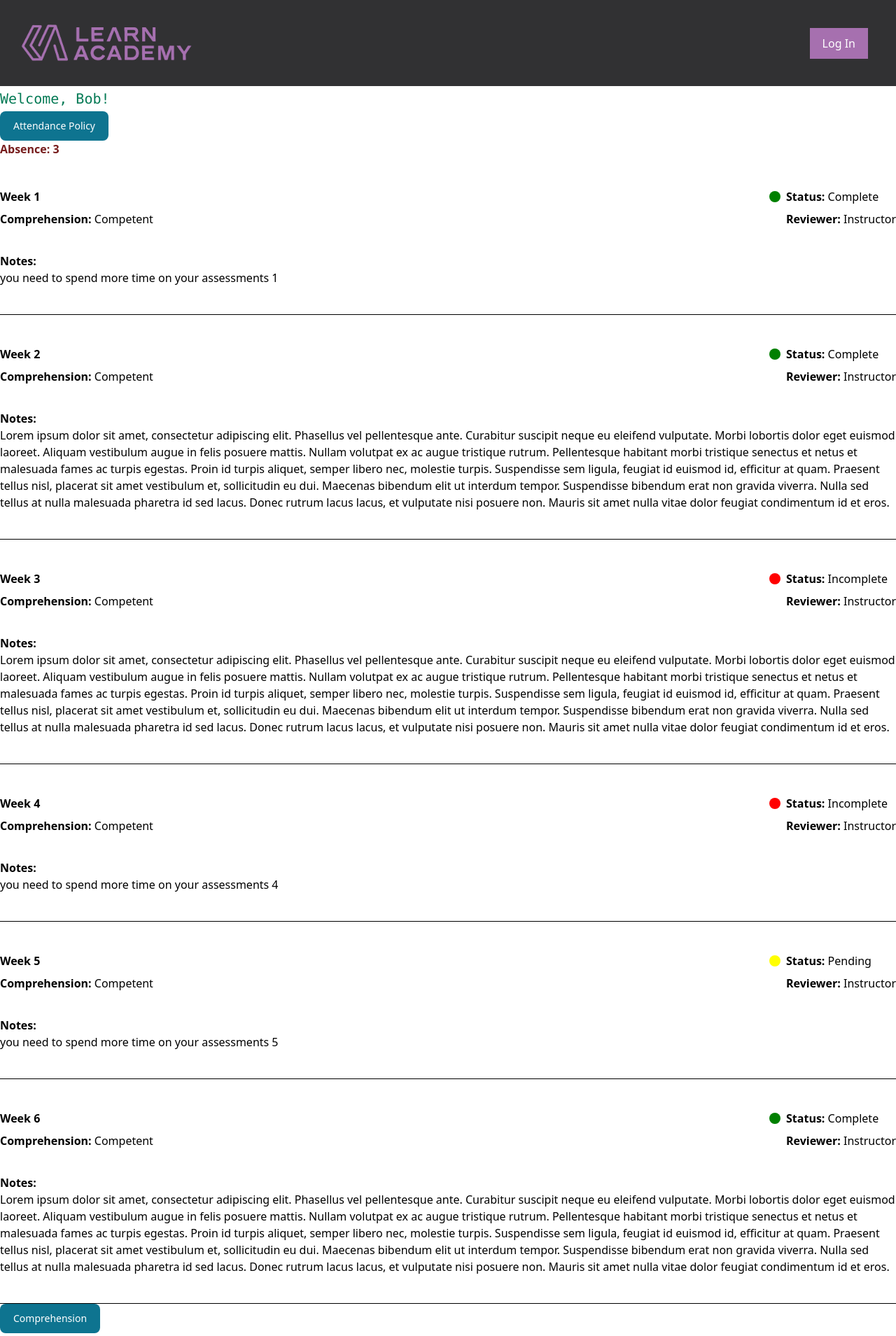
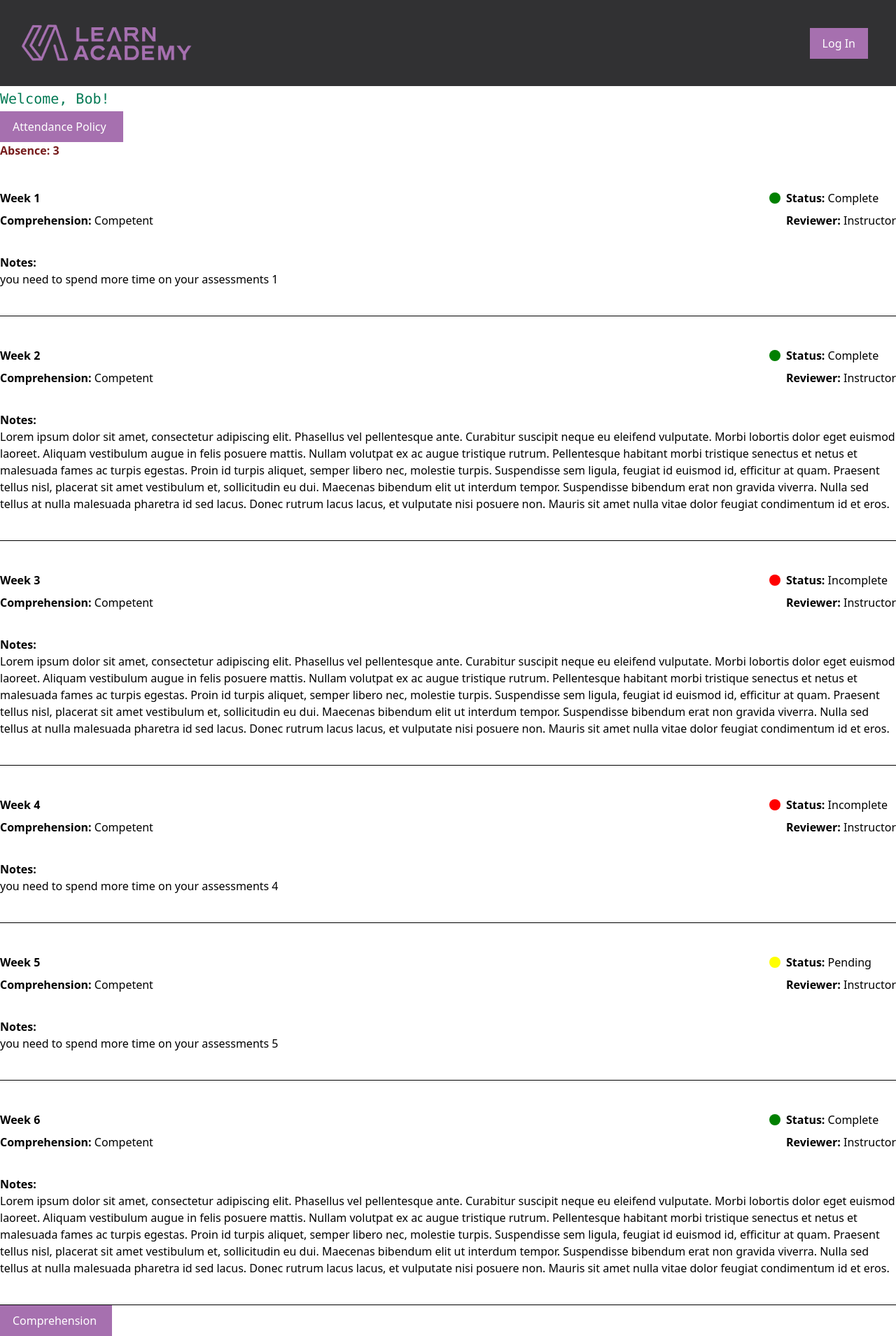
Before and after one commit to LEARNAcademy/student-application, a React (Create React App) app: page / in a window 1280 px wide. Shown: the whole page at 70% size. Built offline with nearby package versions, Linux system fonts and the light colour scheme.

Commit message:
changed all buttons to custom buttons

```diff
--- a/src/components/PolicyModal.js
+++ b/src/components/PolicyModal.js
@@ -1,13 +1,14 @@
 import React, { useState } from "react"
-import { Button, Modal } from "flowbite-react"
+import { Modal } from "flowbite-react"
+import { Button } from "./Button"
 
 const AttendancePolicyModal = () => {
   const [visible, setVisible] = useState(false)
   return (
     <>
-      <Button onClick={() => setVisible(true)}>
-        Attendance Policy
-      </Button>
+      <div className="w-44">
+        <Button text={"Attendance Policy"} onClick={() => setVisible(true)} />
+      </div>
       <Modal
         show={visible}
         onClose={() => setVisible(false)}
@@ -37,9 +38,9 @@ const ComprehensionModal = () => {
   const [visible, setVisible] = useState(false)
   return (
     <>
-      <Button onClick={() => setVisible(true)}>
-        Comprehension
-      </Button>
+      <div className="w-40">
+        <Button text={"Comprehension"} onClick={() => setVisible(true)} />
+      </div>
       <Modal
         show={visible}
         onClose={() => setVisible(false)}
```
